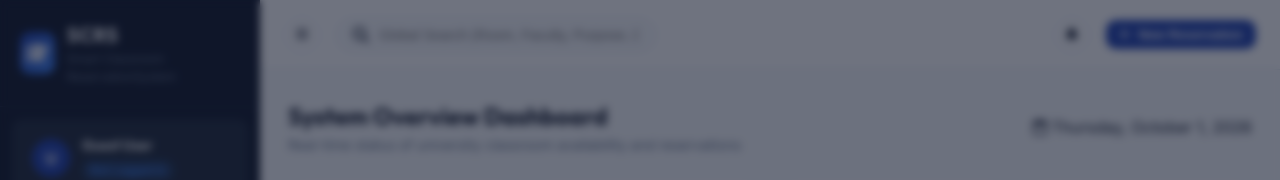
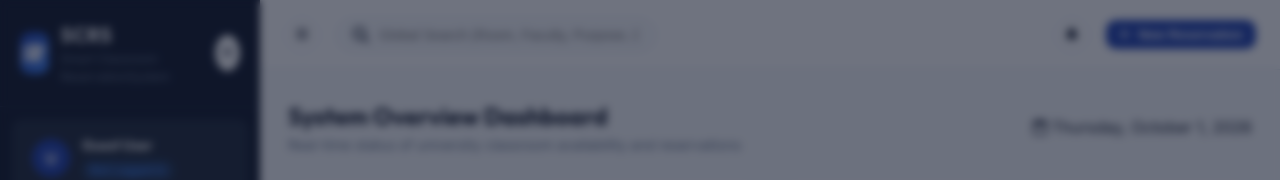
Before and after one commit to masturaotme94-sketch/smart-classroom-reservation-system, a Flask app: page / in a window 1280 px wide. Shown: the top 180 px of the page. Run offline with Flask 3, Linux system fonts and the light colour scheme.

Commit message:
Add files via upload

```diff
--- a/templates/index.html
+++ b/templates/index.html
@@ -34,6 +34,9 @@
                     <h2>SCRS</h2>
                     <span>Smart Classroom ReservationSystem</span>
                 </div>
+                <button class="btn-icon sidebar-close-btn" id="btn-sidebar-close" aria-label="Close sidebar">
+                    <i class="fa-solid fa-xmark"></i>
+                </button>
             </div>
 
             <div class="user-profile-card" id="sidebar-user-card">
@@ -92,6 +95,9 @@
                 </button>
             </div>
         </aside>
+
+        <!-- Dark Backdrop Overlay for Mobile Sidebar -->
+        <div class="sidebar-overlay" id="sidebar-overlay"></div>
 
         <!-- Main Content Area -->
         <main class="main-content">
```
